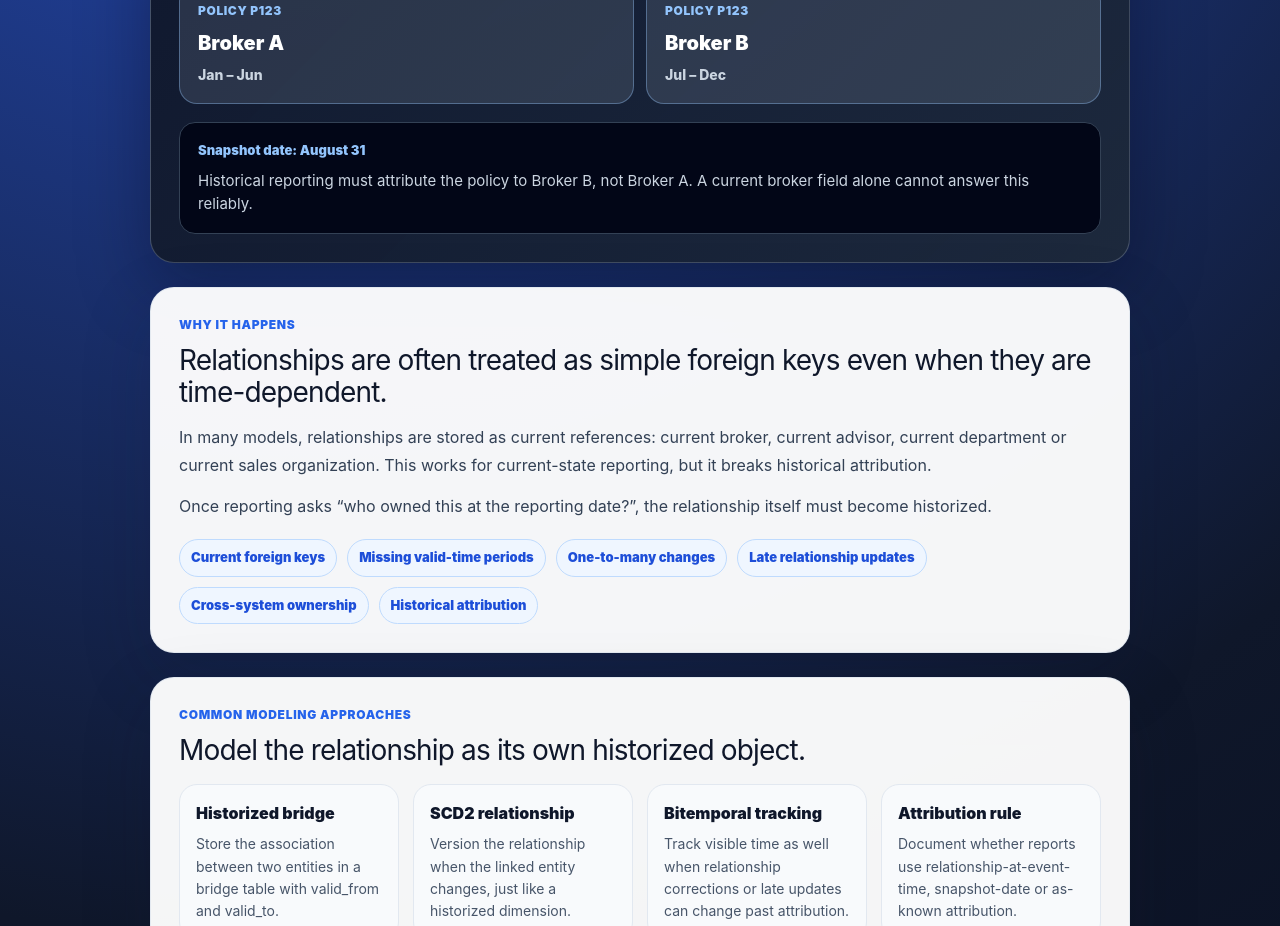
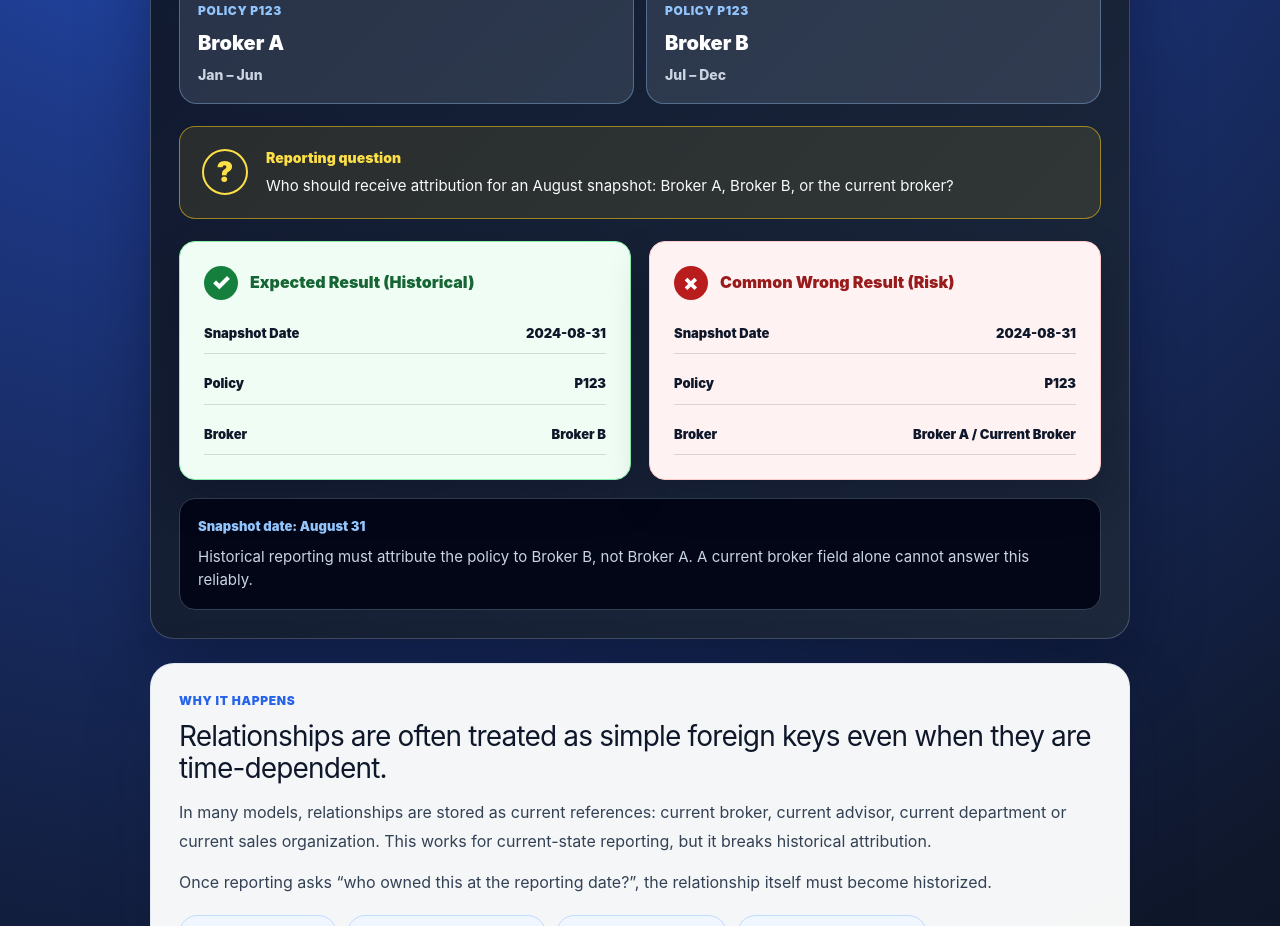
Before and after one commit to frohnhaus-sketch/bitemporal-debugger, a Next.js app: page /learn/relationship-history in a window 1280 px wide. Shown: the part 820-1746 px from the top of the page. Built offline with nearby package versions, Linux system fonts and the light colour scheme.

Commit message:
Improve historical overlap validation example

```diff
--- a/app/learn/historical-overlap/page.tsx
+++ b/app/learn/historical-overlap/page.tsx
@@ -1,8 +1,16 @@
 "use client";
 
 import { initializeScrollDepthTracking } from "@/lib/trackScrollDepth";
-import { useEffect, type CSSProperties, type ReactNode } from "react";
+import { useEffect, useState, type CSSProperties, type ReactNode } from "react";
 import { track } from "@/lib/analytics";
+
+const CLEAN_TARGET_TABLE = `customer_id,customer_segment,valid_from,valid_to
+C1,Retail,2024-01-01,2024-04-01
+C1,Premium,2024-04-01,2025-01-01`;
+
+const OVERLAP_TARGET_TABLE = `customer_id,customer_segment,valid_from,valid_to,overlap_status
+C1,Retail,2024-01-01,2024-06-30,overlap
+C1,Premium,2024-04-01,2024-12-31,overlap`;
 
 export default function HistoricalOverlapPage() {
   useEffect(() => {
@@ -68,6 +76,8 @@ export default function HistoricalOverlapPage() {
           </WhiteCard>
 
           <DarkExampleCard />
+
+          <PatternTestCaseCard />
 
           <WhiteCard
             eyebrow="Root causes"
@@ -230,6 +240,145 @@ function HistoryRow({
       </div>
     </div>
   );
+}
+
+function PatternTestCaseCard() {
+  return (
+    <section style={testCaseCardStyle}>
+      <div style={testCaseEyebrowStyle}>Test case</div>
+
+      <h2 style={testCaseTitleStyle}>
+        Try this Historical Overlap case in Target Table Validation
+      </h2>
+
+      <p style={testCaseTextStyle}>
+        Use these sample target tables to test the validator:
+      </p>
+
+      <ol style={testCaseStepsStyle}>
+        <li>Copy one of the target tables below.</li>
+        <li>Open Target Table Validation.</li>
+        <li>Paste the copied table as your target output.</li>
+        <li>Check whether overlapping valid-time intervals are detected.</li>
+      </ol>
+
+      <div style={testCaseGridStyle}>
+        <CopyTableCard
+          title="Continuous target table"
+          description="Copy this table to validate non-overlapping historical intervals."
+          tableName="clean_target"
+          value={CLEAN_TARGET_TABLE}
+          tone="good"
+        />
+
+        <CopyTableCard
+          title="Overlap target table"
+          description="Copy this table to validate a risky output with overlapping valid-time intervals."
+          tableName="overlap_target"
+          value={OVERLAP_TARGET_TABLE}
+          tone="bad"
+        />
+      </div>
+
+      <a
+        href="/#target-table-validation"
+        onClick={() => {
+          track("example_model_cta_clicked", {
+            example: "historical_overlap",
+            cta: "open_target_validation",
+            source: "test_case_card",
+            page_type: "interactive_example",
+          });
+        }}
+        style={testCaseButtonStyle}
+      >
+        Open Target Table Validation →
+      </a>
+    </section>
+  );
+}
+
+function CopyTableCard({
+  title,
+  description,
+  tableName,
+  value,
+  tone,
+}: {
+  title: string;
+  description: string;
+  tableName: "clean_target" | "overlap_target";
+  value: string;
+  tone: "good" | "bad";
+}) {
+  const [copied, setCopied] = useState(false);
+  const [hovered, setHovered] = useState(false);
+  const isGood = tone === "good";
+
+  async function handleCopy() {
+    try {
+      if (navigator.clipboard?.writeText) {
+        await navigator.clipboard.writeText(value);
+      } else {
+        copyWithFallback(value);
+      }
+    } catch {
+      copyWithFallback(value);
+    }
+
+    setCopied(true);
+
+    track("example_table_copied", {
+      example: "historical_overlap",
+      table: tableName,
+    });
+
+    window.setTimeout(() => setCopied(false), 1800);
+  }
+
+  return (
+    <div
+      style={{
+        ...copyTableCardStyle,
+        border: isGood ? "1px solid #86efac" : "1px solid #fecaca",
+        background: isGood ? "#f0fdf4" : "#fef2f2",
+      }}
+    >
+      <div style={copyTableTitleStyle}>{title}</div>
+      <p style={copyTableDescriptionStyle}>{description}</p>
+
+      <pre style={copyTablePreviewStyle}>{value}</pre>
+
+      <button
+        type="button"
+        onClick={handleCopy}
+        onMouseEnter={() => setHovered(true)}
+        onMouseLeave={() => setHovered(false)}
+        style={{
+          ...copyTableButtonStyle,
+          background: copied ? "#16a34a" : isGood ? "#15803d" : "#b91c1c",
+          transform: hovered ? "translateY(-1px)" : "translateY(0)",
+          boxShadow: hovered ? "0 10px 22px rgba(15, 23, 42, 0.22)" : "none",
+        }}
+      >
+        {copied ? "✓ Copied" : "Copy table"}
+      </button>
+    </div>
+  );
+}
+
+function copyWithFallback(value: string) {
+  const textarea = document.createElement("textarea");
+  textarea.value = value;
+  textarea.setAttribute("readonly", "");
+  textarea.style.position = "fixed";
+  textarea.style.left = "-9999px";
+  textarea.style.top = "0";
+  document.body.appendChild(textarea);
+  textarea.focus();
+  textarea.select();
+  document.execCommand("copy");
+  document.body.removeChild(textarea);
 }
 
 function DetectionCard() {
@@ -730,3 +879,79 @@ const tryItButtonStyle: CSSProperties = {
   textDecoration: "none",
   fontWeight: 900,
 };
+
+const testCaseCardStyle: CSSProperties = whiteCardStyle;
+const testCaseEyebrowStyle: CSSProperties = eyebrowStyle;
+const testCaseTitleStyle: CSSProperties = cardTitleStyle;
+const testCaseTextStyle: CSSProperties = paragraphStyle;
+
+const testCaseStepsStyle: CSSProperties = {
+  marginTop: 0,
+  marginBottom: 18,
+  paddingLeft: 26,
+  color: "#334155",
+  fontSize: 16,
+  lineHeight: 1.7,
+  listStyleType: "decimal",
+};
+
+const testCaseGridStyle: CSSProperties = {
+  display: "grid",
+  gridTemplateColumns: "repeat(auto-fit, minmax(280px, 1fr))",
+  gap: 16,
+};
+
+const copyTableCardStyle: CSSProperties = {
+  padding: 16,
+  borderRadius: 18,
+  overflow: "hidden",
+};
+
+const copyTableTitleStyle: CSSProperties = {
+  fontWeight: 900,
+  fontSize: 16,
+  color: "#0f172a",
+  marginBottom: 6,
+};
+
+const copyTableDescriptionStyle: CSSProperties = {
+  marginTop: 0,
+  marginBottom: 12,
+  color: "#475569",
+  fontSize: 14,
+  lineHeight: 1.5,
+};
+
+const copyTablePreviewStyle: CSSProperties = {
+  maxHeight: 180,
+  overflow: "auto",
+  padding: 12,
+  borderRadius: 12,
+  background: "#020617",
+  color: "#e2e8f0",
+  fontSize: 12,
+  lineHeight: 1.5,
+  whiteSpace: "pre",
+};
+
+const copyTableButtonStyle: CSSProperties = {
+  marginTop: 12,
+  border: 0,
+  borderRadius: 12,
+  padding: "10px 14px",
+  color: "#ffffff",
+  fontWeight: 900,
+  cursor: "pointer",
+  transition: "all 160ms ease",
+};
+
+const testCaseButtonStyle: CSSProperties = {
+  display: "inline-flex",
+  marginTop: 18,
+  padding: "12px 18px",
+  borderRadius: 14,
+  background: "#2563eb",
+  color: "#ffffff",
+  textDecoration: "none",
+  fontWeight: 900,
+};
--- a/app/learn/relationship-history/page.tsx
+++ b/app/learn/relationship-history/page.tsx
@@ -3,6 +3,18 @@
 import { initializeScrollDepthTracking } from "@/lib/trackScrollDepth";
 import { useEffect, type CSSProperties, type ReactNode } from "react";
 import { track } from "@/lib/analytics";
+
+const EXPECTED_ROWS = [
+  ["Snapshot Date", "2024-08-31"],
+  ["Policy", "P123"],
+  ["Broker", "Broker B"],
+];
+
+const WRONG_ROWS = [
+  ["Snapshot Date", "2024-08-31"],
+  ["Policy", "P123"],
+  ["Broker", "Broker A / Current Broker"],
+];
 
 export default function RelationshipHistoryPage() {
   useEffect(() => {
@@ -176,6 +188,31 @@ function DarkExampleCard() {
         <TimelineItem label="Policy P123" value="Broker B" range="Jul – Dec" />
       </div>
 
+      <div style={questionCardStyle}>
+        <div style={questionIconStyle}>?</div>
+
+        <div>
+          <div style={questionBadgeStyle}>Reporting question</div>
+          <div style={questionTextStyle}>
+            Who should receive attribution for an August snapshot: Broker A, Broker B,
+            or the current broker?
+          </div>
+        </div>
+      </div>
+
+      <div style={comparisonGridStyle}>
+        <ResultCard
+          title="Expected Result (Historical)"
+          rows={EXPECTED_ROWS}
+          tone="good"
+        />
+        <ResultCard
+          title="Common Wrong Result (Risk)"
+          rows={WRONG_ROWS}
+          tone="bad"
+        />
+      </div>
+
       <div style={exampleNoteStyle}>
         <div style={exampleNoteLabelStyle}>Snapshot date: August 31</div>
 
@@ -203,6 +240,57 @@ function TimelineItem({
       <div style={timelineValueStyle}>{value}</div>
       <div style={timelineRangeStyle}>{range}</div>
     </div>
+  );
+}
+
+function ResultCard({
+  title,
+  rows,
+  tone,
+}: {
+  title: string;
+  rows: string[][];
+  tone: "good" | "bad";
+}) {
+  const isGood = tone === "good";
+
+  return (
+    <section
+      style={{
+        ...resultCardStyle,
+        border: isGood ? "1px solid #86efac" : "1px solid #fecaca",
+        background: isGood ? "#f0fdf4" : "#fef2f2",
+      }}
+    >
+      <div style={resultHeaderStyle}>
+        <div
+          style={{
+            ...resultIconStyle,
+            background: isGood ? "#15803d" : "#b91c1c",
+          }}
+        >
+          {isGood ? "✓" : "×"}
+        </div>
+
+        <h3
+          style={{
+            ...resultTitleStyle,
+            color: isGood ? "#166534" : "#991b1b",
+          }}
+        >
+          {title}
+        </h3>
+      </div>
+
+      <div style={resultTableStyle}>
+        {rows.map(([label, value]) => (
+          <div key={`${label}-${value}`} style={resultRowStyle}>
+            <div style={resultPeriodStyle}>{label}</div>
+            <div style={resultValueStyle}>{value}</div>
+          </div>
+        ))}
+      </div>
+    </section>
   );
 }
 
@@ -669,3 +757,106 @@ const tryItButtonStyle: CSSProperties = {
   textDecoration: "none",
   fontWeight: 900,
 };
+
+const questionCardStyle: CSSProperties = {
+  marginTop: 22,
+  display: "flex",
+  gap: 18,
+  alignItems: "center",
+  padding: "20px 22px",
+  borderRadius: 16,
+  background: "rgba(250, 204, 21, 0.1)",
+  border: "1px solid rgba(250, 204, 21, 0.55)",
+};
+
+const questionIconStyle: CSSProperties = {
+  width: 46,
+  height: 46,
+  borderRadius: 999,
+  display: "grid",
+  placeItems: "center",
+  flexShrink: 0,
+  border: "2px solid #fde047",
+  color: "#fde047",
+  fontSize: 28,
+  fontWeight: 900,
+};
+
+const questionBadgeStyle: CSSProperties = {
+  color: "#fde047",
+  fontWeight: 900,
+  fontSize: 14,
+  marginBottom: 6,
+};
+
+const questionTextStyle: CSSProperties = {
+  color: "#f8fafc",
+  fontSize: 15,
+  lineHeight: 1.55,
+};
+
+const comparisonGridStyle: CSSProperties = {
+  display: "grid",
+  gridTemplateColumns: "repeat(auto-fit, minmax(280px, 1fr))",
+  gap: 18,
+  marginTop: 22,
+};
+
+const resultCardStyle: CSSProperties = {
+  padding: "clamp(18px, 4vw, 24px)",
+  borderRadius: 16,
+  color: "#0f172a",
+  boxShadow: "0 18px 40px rgba(2, 6, 23, 0.22)",
+};
+
+const resultHeaderStyle: CSSProperties = {
+  display: "flex",
+  alignItems: "center",
+  gap: 12,
+  marginBottom: 14,
+};
+
+const resultIconStyle: CSSProperties = {
+  width: 34,
+  height: 34,
+  borderRadius: 999,
+  display: "grid",
+  placeItems: "center",
+  color: "#ffffff",
+  fontSize: 22,
+  fontWeight: 900,
+  flexShrink: 0,
+};
+
+const resultTitleStyle: CSSProperties = {
+  margin: 0,
+  fontSize: 16,
+  lineHeight: 1.2,
+  fontWeight: 900,
+};
+
+const resultTableStyle: CSSProperties = {
+  display: "grid",
+  gap: 10,
+};
+
+const resultRowStyle: CSSProperties = {
+  display: "flex",
+  justifyContent: "space-between",
+  gap: 14,
+  padding: "10px 0",
+  borderBottom: "1px solid rgba(15, 23, 42, 0.14)",
+};
+
+const resultPeriodStyle: CSSProperties = {
+  fontSize: 13,
+  fontWeight: 900,
+  color: "#0f172a",
+};
+
+const resultValueStyle: CSSProperties = {
+  fontSize: 13,
+  fontWeight: 900,
+  color: "#0f172a",
+  textAlign: "right",
+};
```
